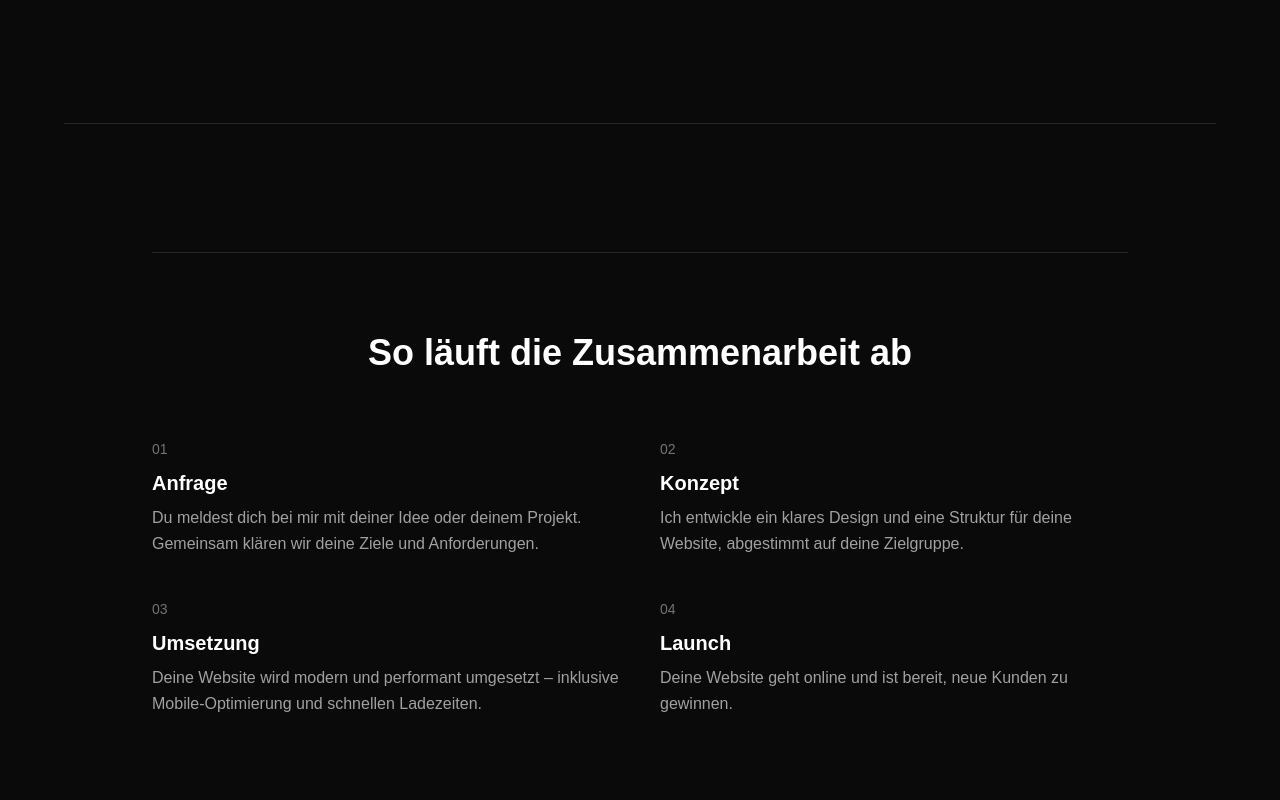
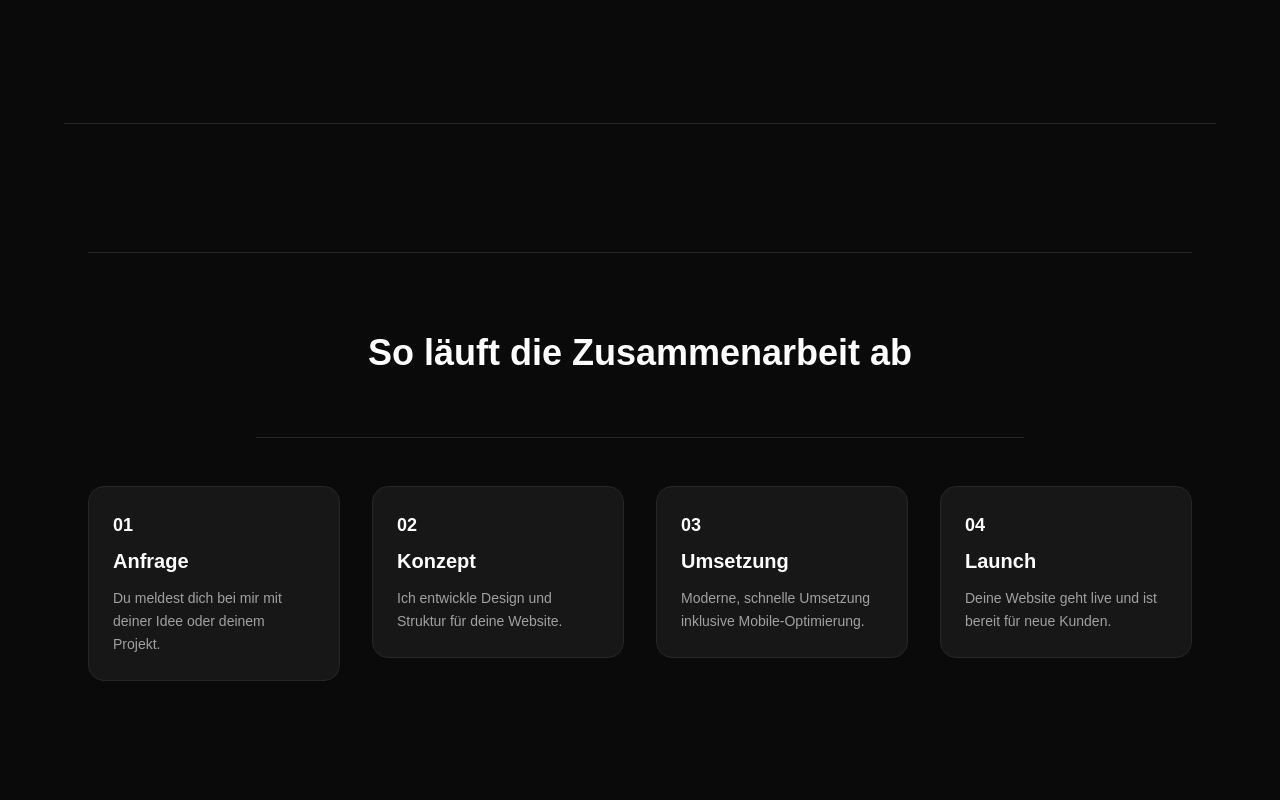
Before and after one commit to niklasritzbusiness-creator/niklasritz-website, a Next.js app: page / in a window 1280 px wide. Shown: the part 1160-1960 px from the top of the page. Built offline with nearby package versions, Linux system fonts and the light colour scheme.

Commit message:
Updated Animations, added gradient overlay in Hero, and added step numbers in Process section.

```diff
--- a/app/components/FadeIn.tsx
+++ b/app/components/FadeIn.tsx
@@ -24,10 +24,10 @@ export default function FadeIn({
 
   return (
     <motion.div
-      initial={{ opacity: 0, x: initialX, y: initialY }}
-      whileInView={{ opacity: 1, x: 0, y: 0 }}
+      whileInView={{ opacity: 1, x: 0, y: 0, scale: 1 }}
+      initial={{ opacity: 0, x: initialX, y: initialY, scale: 0.95 }}
       transition={{ duration: 0.6 }}
-      viewport={{ once: true }}
+      viewport={{ once: false, margin: "-100px" }}
     >
       {children}
     </motion.div>
--- a/app/sections/Benefits.tsx
+++ b/app/sections/Benefits.tsx
@@ -7,7 +7,7 @@ export default function Benefits() {
         </h2>
       <div className="grid md:grid-cols-2 lg:grid-cols-4 gap-8">
 
-        <div className="bg-neutral-900 p-6 rounded-2xl border border-neutral-800 hover:border-neutral-600 hover:-translate-y-1 transition">
+        <div className="bg-neutral-900 p-6 rounded-2xl border border-neutral-800 hover:border-neutral-600 hover:-translate-y-1 hover:shadow-[0_0_30px_rgba(255,255,255,0.05)] transition">
           <h3 className="text-xl font-semibold mb-3">
             Modernes Design
           </h3>
@@ -16,7 +16,7 @@ export default function Benefits() {
           </p>
         </div>
 
-        <div className="bg-neutral-900 p-6 rounded-2xl border border-neutral-800 hover:border-neutral-600 hover:-translate-y-1 transition">
+        <div className="bg-neutral-900 p-6 rounded-2xl border border-neutral-800 hover:border-neutral-600 hover:-translate-y-1 hover:shadow-[0_0_30px_rgba(255,255,255,0.05)] transition">
           <h3 className="text-xl font-semibold mb-3">
             Mobile optimiert
           </h3>
@@ -25,7 +25,7 @@ export default function Benefits() {
           </p>
         </div>
 
-        <div className="bg-neutral-900 p-6 rounded-2xl border border-neutral-800 hover:border-neutral-600 hover:-translate-y-1 transition">
+        <div className="bg-neutral-900 p-6 rounded-2xl border border-neutral-800 hover:border-neutral-600 hover:-translate-y-1 hover:shadow-[0_0_30px_rgba(255,255,255,0.05)] transition">
           <h3 className="text-xl font-semibold mb-3">
             Schnell & performant
           </h3>
@@ -34,7 +34,7 @@ export default function Benefits() {
           </p>
         </div>
 
-        <div className="bg-neutral-900 p-6 rounded-2xl border border-neutral-800 hover:border-neutral-600 hover:-translate-y-1 transition">
+        <div className="bg-neutral-900 p-6 rounded-2xl border border-neutral-800 hover:border-neutral-600 hover:-translate-y-1 hover:shadow-[0_0_30px_rgba(255,255,255,0.05)] transition">
           <h3 className="text-xl font-semibold mb-3">
             Einfache Abläufe
           </h3>
--- a/app/sections/Hero.tsx
+++ b/app/sections/Hero.tsx
@@ -6,6 +6,7 @@ export default function Hero() {
 
         <div className="absolute inset-0 -z-10 flex justify-center">
         <div className="w-[500px] h-[500px] bg-white/5 blur-[120px] rounded-full"></div>
+        <div className="absolute inset-0 bg-gradient-to-b from-transparent to-black pointer-events-none"></div>
         </div>
 
       <FadeIn>
--- a/app/sections/Process.tsx
+++ b/app/sections/Process.tsx
@@ -2,69 +2,58 @@ import FadeIn from "../components/FadeIn"
 
 export default function Process() {
   return (
-    <section id="ablauf" className="py-32 px-6 max-w-5xl mx-auto text-center">
+    <section id="ablauf" className="py-32 px-6 max-w-6xl mx-auto text-center">
+
       <div className="h-px bg-neutral-800 mb-20"></div>
 
       <h2 className="text-3xl md:text-4xl font-semibold mb-16">
         So läuft die Zusammenarbeit ab
       </h2>
+      <div className="h-px bg-neutral-800 mb-12 max-w-3xl mx-auto"></div>
+      <div className="grid md:grid-cols-2 lg:grid-cols-4 gap-8">
 
-      <div className="grid md:grid-cols-2 gap-10 text-left">
-
+        {/* Step 1 */}
         <FadeIn direction="left">
-          <div style={{ transitionDelay: "0.2s" }}></div>
-        <div>
-          <span className="text-neutral-500 text-sm">01</span>
-          <h3 className="text-xl font-semibold mt-2 mb-2">
-            Anfrage
-          </h3>
-          <p className="text-neutral-400 leading-relaxed">
+          <div className="bg-neutral-900 p-6 rounded-2xl border border-neutral-800 hover:border-neutral-600 hover:-translate-y-1 hover:shadow-[0_0_30px_rgba(255,255,255,0.05)] transition text-left">
+            <span className="text-white text-lg font-semibold">01</span>
+            <h3 className="text-xl font-semibold mt-2 mb-3">Anfrage</h3>
+            <p className="text-neutral-400 text-sm leading-relaxed">
               Du meldest dich bei mir mit deiner Idee oder deinem Projekt.
-            Gemeinsam klären wir deine Ziele und Anforderungen.
             </p>
           </div>
         </FadeIn>
 
+        {/* Step 2 */}
         <FadeIn direction="right">
-          <div style={{ transitionDelay: "0.2s" }}></div>
-        <div>
-          <span className="text-neutral-500 text-sm">02</span>
-          <h3 className="text-xl font-semibold mt-2 mb-2">
-            Konzept
-          </h3>
-          <p className="text-neutral-400 leading-relaxed">
-            Ich entwickle ein klares Design und eine Struktur für deine Website,
-            abgestimmt auf deine Zielgruppe.
+          <div className="bg-neutral-900 p-6 rounded-2xl border border-neutral-800 hover:border-neutral-600 hover:-translate-y-1 hover:shadow-[0_0_30px_rgba(255,255,255,0.05)] transition text-left">
+            <span className="text-white text-lg font-semibold">02</span>
+            <h3 className="text-xl font-semibold mt-2 mb-3">Konzept</h3>
+            <p className="text-neutral-400 text-sm leading-relaxed">
+              Ich entwickle Design und Struktur für deine Website.
             </p>
           </div>
         </FadeIn>
 
+        {/* Step 3 */}
         <FadeIn direction="left">
-          <div style={{ transitionDelay: "0.2s" }}></div>
-        <div>
-          <span className="text-neutral-500 text-sm">03</span>
-          <h3 className="text-xl font-semibold mt-2 mb-2">
-            Umsetzung
-          </h3>
-          <p className="text-neutral-400 leading-relaxed">
-            Deine Website wird modern und performant umgesetzt –
-            inklusive Mobile-Optimierung und schnellen Ladezeiten.
+          <div className="bg-neutral-900 p-6 rounded-2xl border border-neutral-800 hover:border-neutral-600 hover:-translate-y-1 hover:shadow-[0_0_30px_rgba(255,255,255,0.05)] transition text-left">
+            <span className="text-white text-lg font-semibold">03</span>
+            <h3 className="text-xl font-semibold mt-2 mb-3">Umsetzung</h3>
+            <p className="text-neutral-400 text-sm leading-relaxed">
+              Moderne, schnelle Umsetzung inklusive Mobile-Optimierung.
             </p>
           </div>
         </FadeIn>
 
+        {/* Step 4 */}
         <FadeIn direction="right">
-          <div style={{ transitionDelay: "0.2s" }}></div>
-        <div>
-          <span className="text-neutral-500 text-sm">04</span>
-          <h3 className="text-xl font-semibold mt-2 mb-2">
-            Launch
-          </h3>
-          <p className="text-neutral-400 leading-relaxed">
-            Deine Website geht online und ist bereit, neue Kunden zu gewinnen.
+          <div className="bg-neutral-900 p-6 rounded-2xl border border-neutral-800 hover:border-neutral-600 hover:-translate-y-1 hover:shadow-[0_0_30px_rgba(255,255,255,0.05)] transition text-left">
+            <span className="text-white text-lg font-semibold">04</span>
+            <h3 className="text-xl font-semibold mt-2 mb-3">Launch</h3>
+            <p className="text-neutral-400 text-sm leading-relaxed">
+              Deine Website geht live und ist bereit für neue Kunden.
             </p>
           </div>
-
         </FadeIn>
 
       </div>
```
Lines whose indentation alone changed are shown as unchanged.
